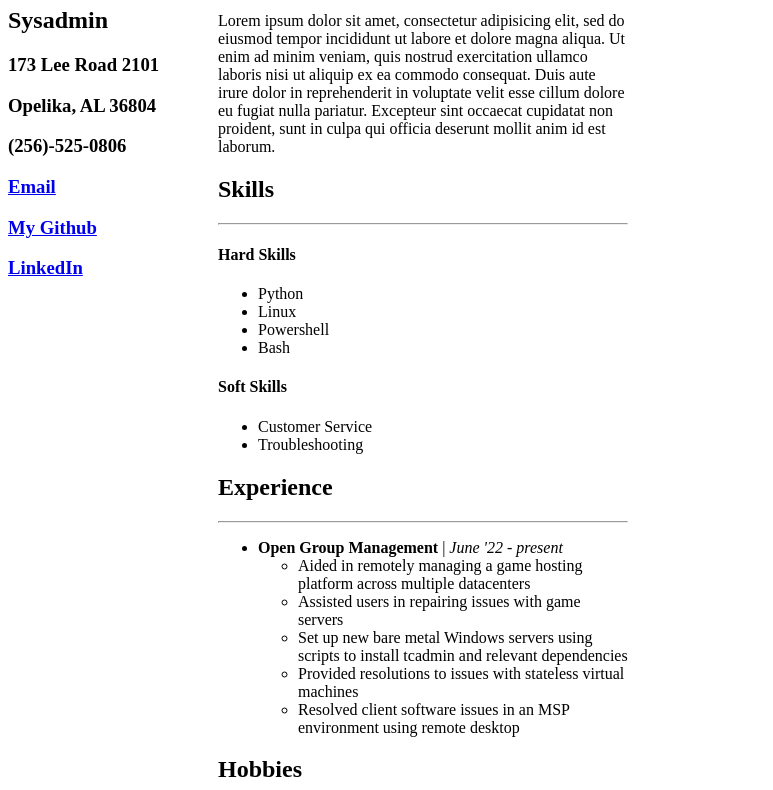
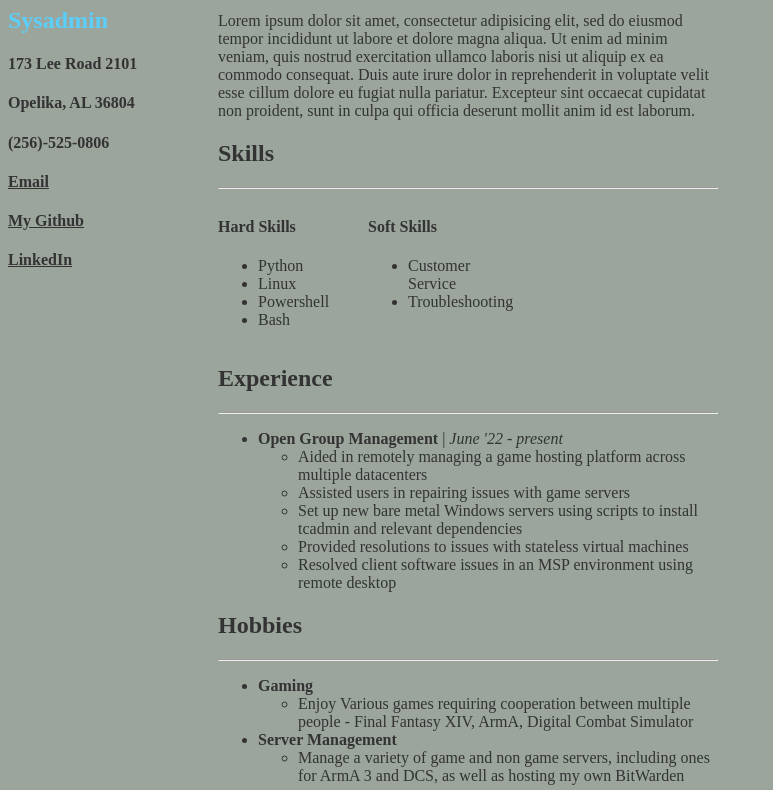
Before and after one commit to tanukiada/cloudresumechallenge, a plain HTML site: page index.html in a window 1280 px wide. Shown: the part 81-871 px from the top of the page, without its empty margins (0-773 px from the left). Drawn offline with Linux system fonts and the light colour scheme.

Commit message:
added colors, more content

```diff
--- a/index.html
+++ b/index.html
@@ -11,17 +11,17 @@
 		<div class="sidebar">
 			<h1>Ada Taylor</h1>
 			<h2>Sysadmin</h2>
-		<h3>173 Lee Road 2101</h3>
-		<h3>Opelika, AL 36804</h3>
-		<h3>(256)-525-0806</h3>
-		<h3><a href="mailto:admin@adataylor.io">Email</a></h3>
-		<h3><a href="https://github.com/tanukiada">My Github</a></h3>
-		<h3><a href="https://www.linkedin.com/in/ada-taylor-bb326b312/">LinkedIn</a></h3>
+			<h4>173 Lee Road 2101</h3>
+			<h4>Opelika, AL 36804</h3>
+			<h4>(256)-525-0806</h3>
+			<h4><a href="mailto:admin@adataylor.io">Email</a></h3>
+			<h4><a href="https://github.com/tanukiada">My Github</a></h3>
+			<h4><a href="https://www.linkedin.com/in/ada-taylor-bb326b312/">LinkedIn</a></h3>
 		</div>
 			<div class="content">
 				<div class="intro">
 					<h2>Intro</h2>
-					<hr/>
+					<hr>
 					<p>
 						Lorem ipsum dolor sit amet, consectetur adipisicing elit, sed do eiusmod
 						tempor incididunt ut labore et dolore magna aliqua. Ut enim ad minim veniam,
@@ -31,10 +31,10 @@
 						proident, sunt in culpa qui officia deserunt mollit anim id est laborum.
 					</p>
 				</div>
-				<div class="skills">
 				<h2>Skills</h2>
 				<hr/>
-					<p>
+				<div class="skills">
+						<div class="hard">
 							<h4>Hard Skills</h4>
 							<ul>
 								<li>Python</li>
@@ -42,16 +42,18 @@
 								<li>Powershell</li>
 								<li>Bash</li>
 							</ul>
+						</div>
+						<div>
 							<h4>Soft Skills</h4>
 							<ul>
 								<li>Customer Service</li>
 								<li>Troubleshooting</li>
 							</ul>
-					</p>
+						</div>
 				</div>
 				<div class="experience">
 					<h2>Experience</h2>
-					<hr/>
+					<hr>
 					<p>
 						<ul>
 							<li>
@@ -102,6 +104,7 @@
 					<p>
 						Southern Union State Community College, Opelika, AL
 						<br>August 2012 - May 2015
+						<br>
 					</p>
 				</div>
 			</div>
--- a/main.css
+++ b/main.css
@@ -1,11 +1,16 @@
+body {
+	background-color: #9ba59c;
+	color: #333;
+}
+
 .wrapper {
 	display: grid;
 	grid-gap: 10px;
-	grid-template-columns: 200px 200px 200px;
+	grid-template-columns: 200px 500px;
 	grid-template-areas:
-	"sidebar content content"
-	"....... content content"
-	"footer  footer  footer"
+	"sidebar content"
+	"....... content"
+	"footer  footer";
 }
 
 .sidebar {
@@ -13,12 +18,52 @@
 	position: -webkit-sticky;
 	position: sticky;
 	top: 0;
+	a:link {
+		color: #333;
+	}
+	a:visited {
+		color: #333;
+	}
+	a:hover {
+		color: #000;
+		text-decoration: underline;
+	}
+	a:active {
+		color: #333;
+	}
 }
 
 .content {
 	grid-area: content;
 }
 
+.skills {
+	display: grid;
+	grid-gap: 100px;
+	grid-template-columns: 50px	50px;
+	grid-template-areas: "hard soft";
+}
+
+.skills > div {
+	width: 100px;
+}
+
+.hard {
+	grid-area: hard;
+}
+
+.soft {
+	grid-area: soft;
+}
+
 .footer {
 	grid-area: footer;
 }
+
+.sidebar > h1 {
+	color: #F5A9B8;
+}
+
+.sidebar > h2 {
+	color: #5BCEFA;
+}
```
Lines whose indentation alone changed are shown as unchanged.
